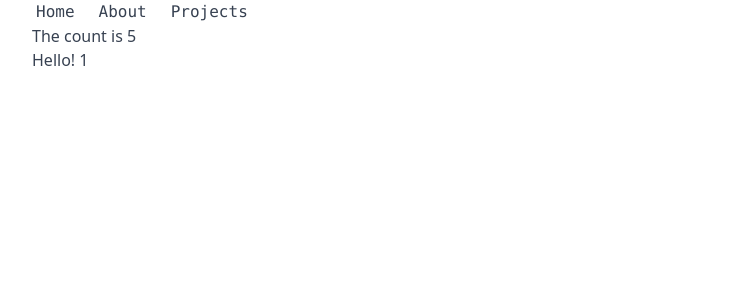
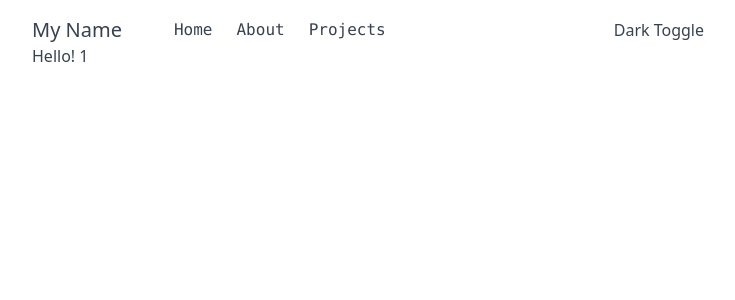
Before and after one commit to docscodes/next-blog, a Next.js app: page /blog/1 in a window 1280 px wide. Shown: the top 300 px of the page, without its empty margins (272-1007 px from the left). Built offline with nearby package versions, Linux system fonts and the light colour scheme.

Commit message:
positioning with flex

```diff
--- a/components/header.js
+++ b/components/header.js
@@ -1,11 +1,17 @@
-import Counter from "./counter";
+import Link from "next/link";
 import Navigation from "./navigation";
 
 export default function Header() {
   return (
-    <header>
-      <Navigation />
-      <Counter />
+    <header className="flex justify-between md:items-center mt-4">
+      <div className="flex items-center md:space-x-12">
+        <div className="hidden md:block">
+          <Link href="/" className="text-xl">My Name</Link>
+        </div>
+        <Navigation />
+      </div>
+
+      <div>Dark Toggle</div>
     </header>
   );
 }
```
